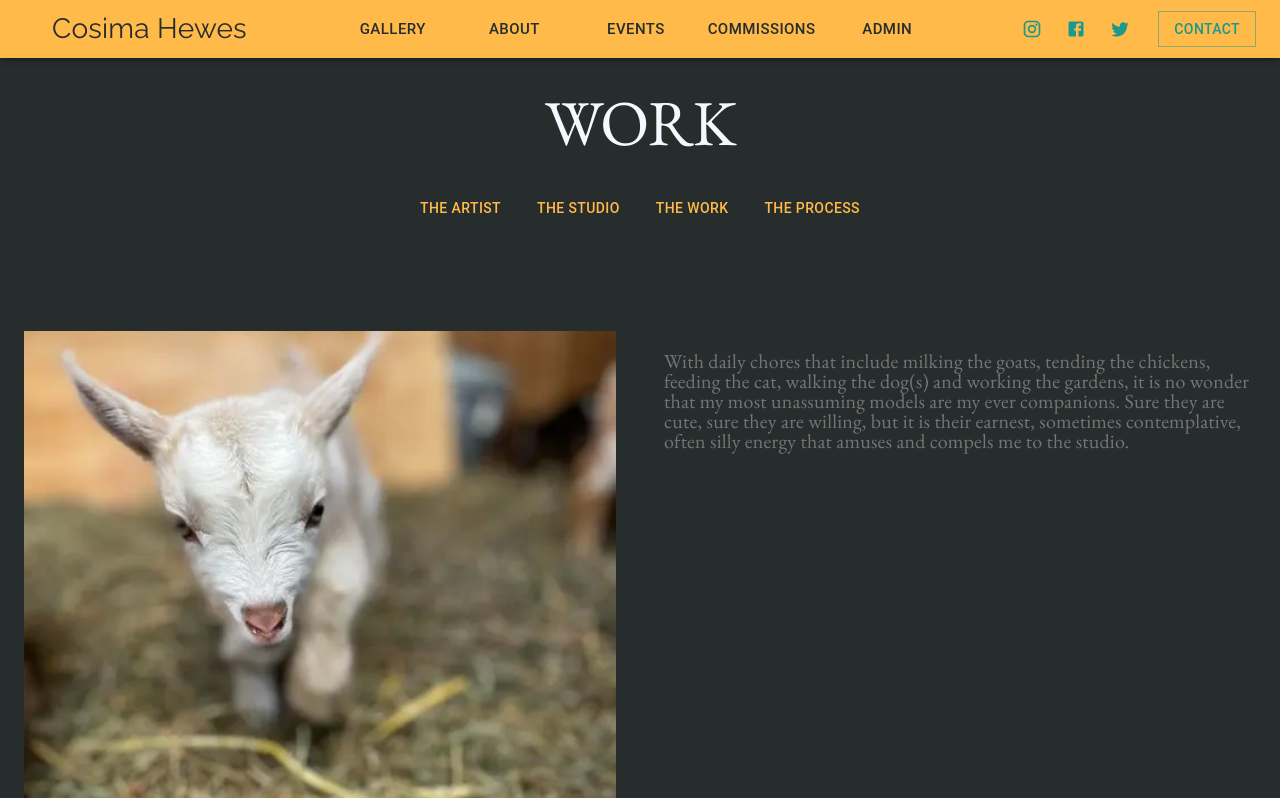
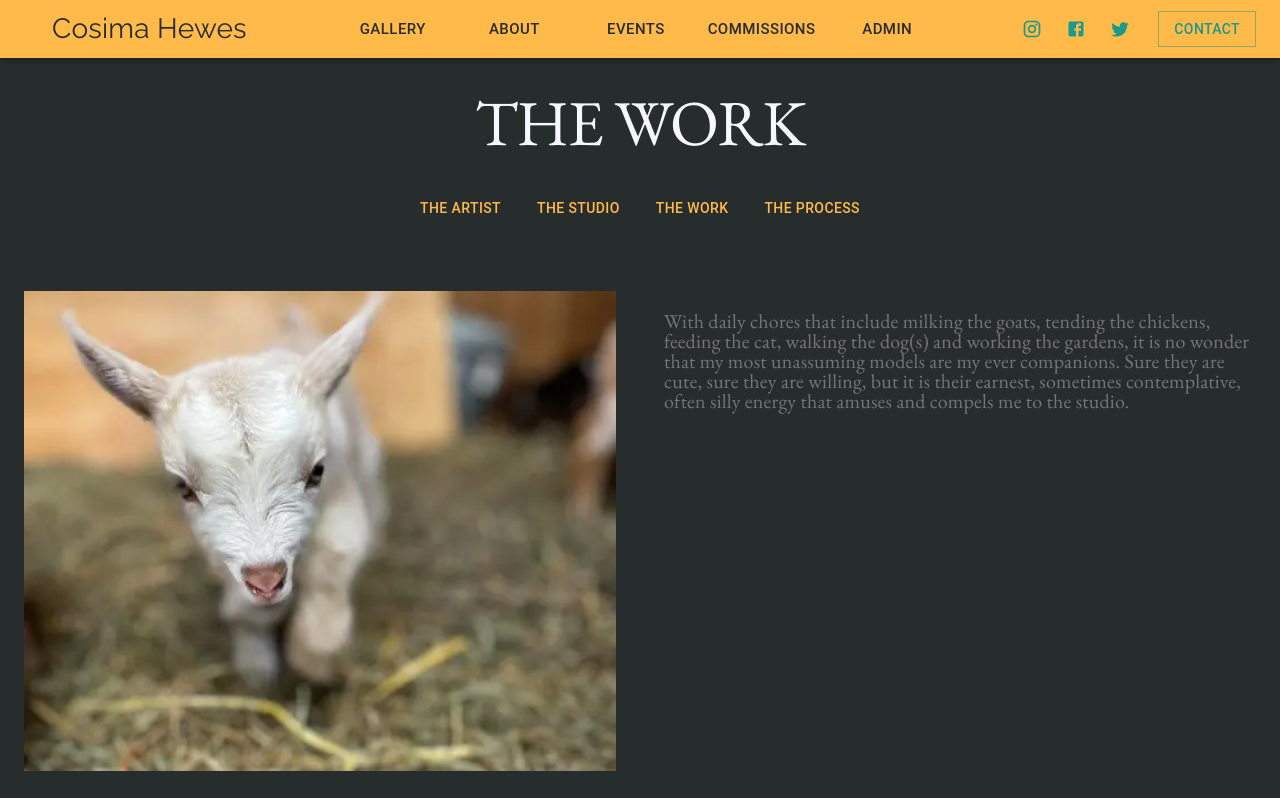
Before and after one commit to DaedalusFiction/cosima-hewes, a Next.js app: page /about/work in a window 1280 px wide. Shown: the top 798 px of the page. Built offline with nearby package versions, Linux system fonts and the light colour scheme.

Commit message:
adjusted spacing, headers

```diff
--- a/components/about/AboutNavbar.js
+++ b/components/about/AboutNavbar.js
@@ -6,10 +6,11 @@ const AboutNavbar = () => {
     return (
         <Box
             sx={{
-                margin: "2em 0",
+                margin: "2em 0 0 0",
                 display: "flex",
                 justifyContent: "center",
                 gap: "1em",
+                flexWrap: "wrap",
             }}
         >
             {/* pages[2] returns About subpages from /siteinfo */}
--- a/pages/about/studio/index.js
+++ b/pages/about/studio/index.js
@@ -11,7 +11,7 @@ import AboutNavbar from "../../../components/about/AboutNavbar";
 
 const index = () => {
     return (
-        <PageLayout name="STUDIO">
+        <PageLayout name="THE STUDIO">
             <AboutNavbar />
             <Box className="section">
                 <Grid container spacing={6}>
--- a/pages/about/work/index.js
+++ b/pages/about/work/index.js
@@ -7,7 +7,7 @@ import AboutNavbar from "../../../components/about/AboutNavbar";
 
 const index = () => {
     return (
-        <PageLayout name="WORK">
+        <PageLayout name="THE WORK">
             <AboutNavbar />
             <Box className="section">
                 <Grid container spacing={6}>
```
